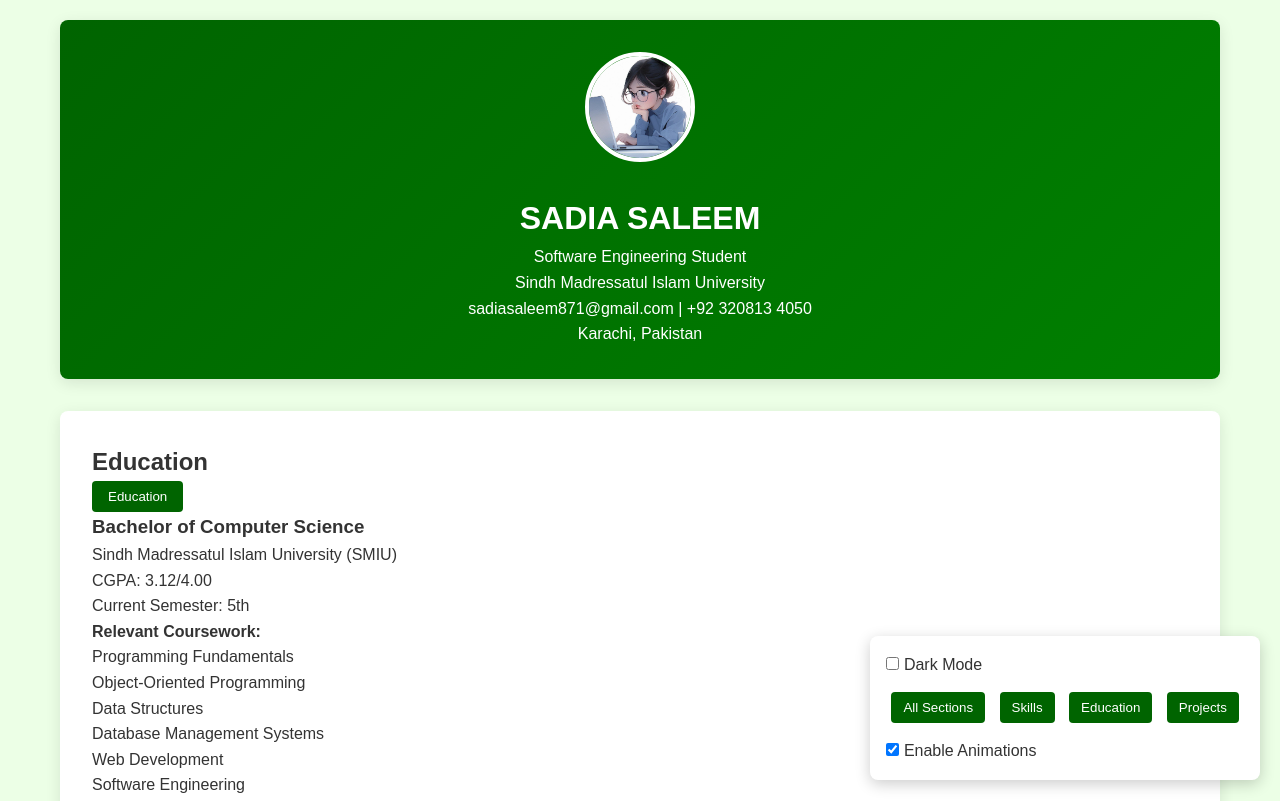
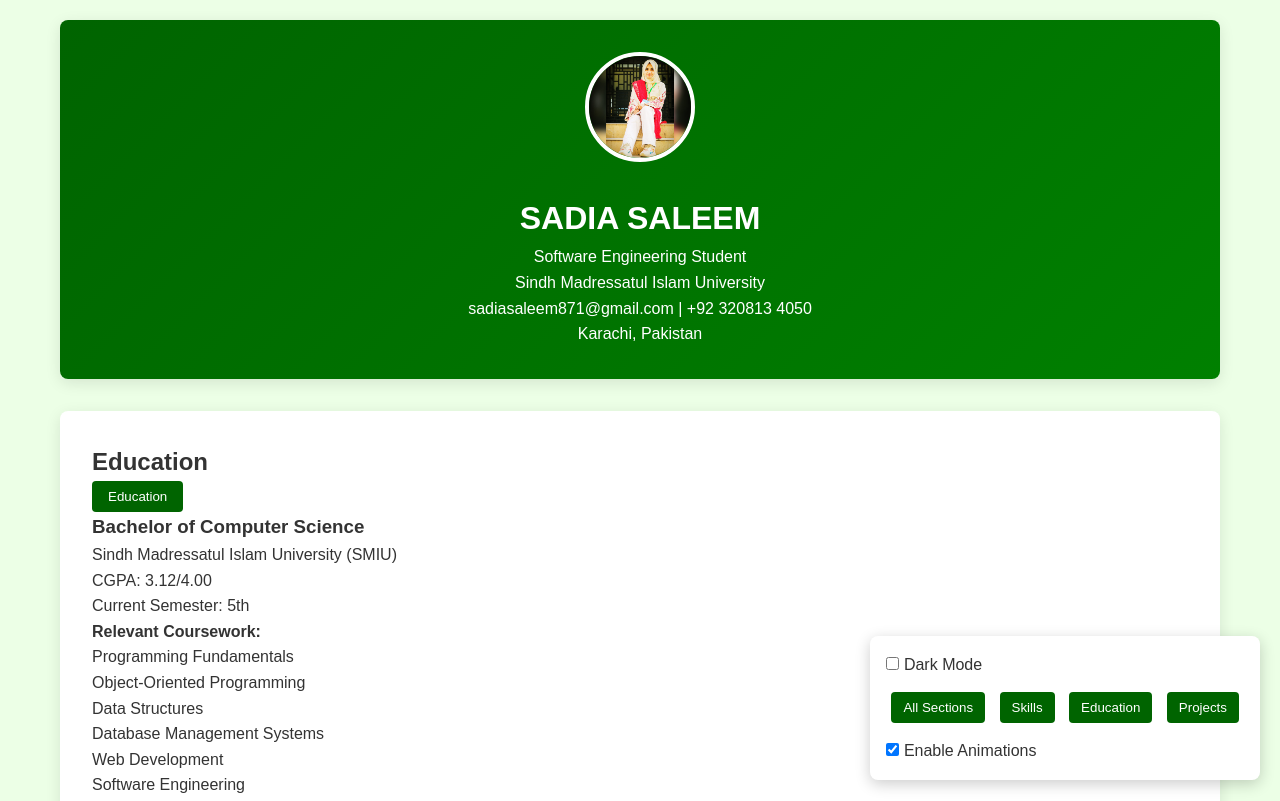
Before and after one commit to Sadia871/Milestone_Resume01, a website: page milestone.html in a window 1280 px wide. Shown: the top 801 px of the page. Drawn offline with Linux system fonts and the light colour scheme.

Commit message:
first commit

```diff
--- a/milestone.html
+++ b/milestone.html
@@ -8,7 +8,7 @@
 </head>
 <body>
     <div class="resume-header">
-        <img src="./profile.jpg" alt="SMIU Logo" class="university-logo">
+        <img src="./profile.jpeg" alt="SMIU Logo" class="university-logo">
         <h1>SADIA SALEEM</h1>
         <p>Software Engineering Student</p>
         <p>Sindh Madressatul Islam University</p>
```
Also changed, not shown: package.json (added, +12 -0 lines), profile.jpeg (added), profile.jpg (deleted).
